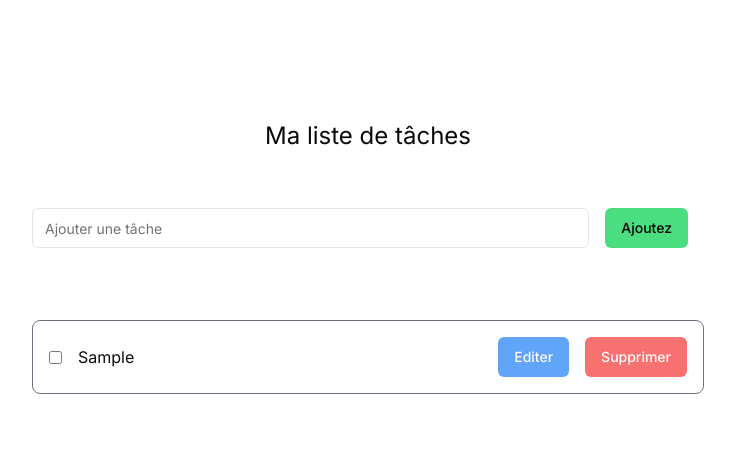
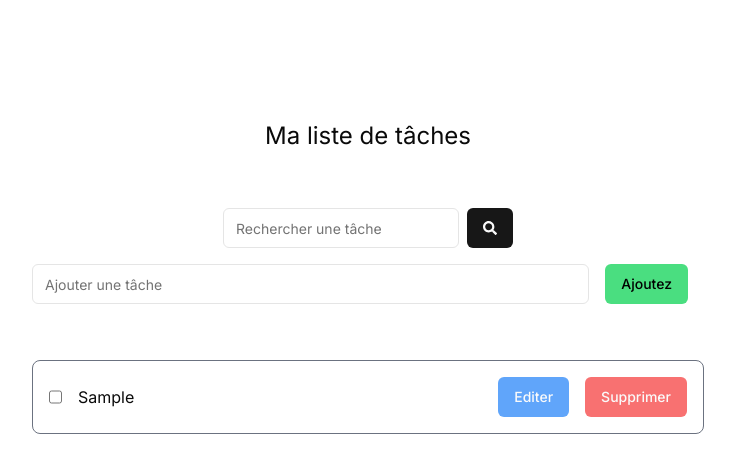
Before and after one commit to CedraCN04/todolist, a Next.js app: page / in a window 1280 px wide. Both pictures are taken after typing "Sample" into the empty fields and a click on the button "Ajoutez". Shown: the top 472 px of the page, without its empty margins (272-1007 px from the left). Built offline with nearby package versions, Linux system fonts and the light colour scheme.

Commit message:
Correction des bugs fonction edition

```diff
--- a/app/layout.tsx
+++ b/app/layout.tsx
@@ -5,8 +5,8 @@ import "./globals.css";
 const inter = Inter({ subsets: ["latin"] });
 
 export const metadata: Metadata = {
-  title: "Create Next App",
-  description: "Generated by create next app",
+  title: "Todo-list Guillaume",
+  description: "This is a training",
 };
 
 export default function RootLayout({
--- a/app/page.tsx
+++ b/app/page.tsx
@@ -2,7 +2,9 @@
 
 import { Button } from "@/components/ui/button";
 import { Input } from "@/components/ui/input";
+import { cn } from "@/lib/utils";
 import { useState } from "react";
+import { FaSearch } from "react-icons/fa";
 import { v4 as uuidv4 } from "uuid";
 
 type Task = {
@@ -12,12 +14,18 @@ type Task = {
   done: boolean;
 };
 
+// rechercher par le nom
+// créer un input pour rechercher le nom
+// créer une fonction qui va récupérer les informations entrées dans l'input
+// déclenche la recherche en cliquant sur un bouton.
+
+// afficher les todos suivant des critères =>  tout | complété | non completé
+
 export default function Home() {
   const [title, setTitle] = useState("");
-  const [currentTaskId, setCurrentTaskId] = useState("");
+  const [currentTaskId, setCurrentTaskId] = useState<string | null>(null);
   const [tasks, setTasks] = useState<Task[]>([]);
-  const [openEditTask, setIsOpenEditTask] = useState(false);
-  const [isDone, setIsDone] = useState(false);
+  const [editTitle, setEditTitle] = useState("");
 
   const removeTask = (id: string) => {
     const newTasks = tasks.filter((task) => task.id !== id);
@@ -25,20 +33,20 @@ export default function Home() {
   };
 
   const editTask = (id: string) => {
-    setIsOpenEditTask(true);
     setCurrentTaskId(id);
+    const newTask = tasks.find((task) => task.id === id);
+    setEditTitle(newTask?.title ?? "");
   };
 
-  const editTaskTitle = (id: string, newTitle: string) => {
+  const editTaskTitle = () => {
     const newTasks = tasks.map((task) => {
       if (task.id === currentTaskId) {
-        return { ...task, title: newTitle };
+        return { ...task, title: editTitle };
       }
       return task;
     });
     setTasks(newTasks);
-    setIsOpenEditTask(false);
-    setTitle("");
+    setCurrentTaskId(null);
   };
 
   const addTask = (e: React.FormEvent) => {
@@ -65,6 +73,12 @@ export default function Home() {
   return (
     <main className="flex min-h-screen flex-col items-center gap-4 p-20">
       <h1 className="text-2xl my-10">Ma liste de tâches</h1>
+      <div className="flex flex-row items-center gap-2">
+        <Input placeholder="Rechercher une tâche" />
+        <Button>
+          <FaSearch />
+        </Button>
+      </div>
       <form
         className="flex flex-row items-center justify-around w-3/5"
         onSubmit={addTask}
@@ -78,26 +92,28 @@ export default function Home() {
           Ajoutez
         </Button>
       </form>
-      <ul className="w-3/5 my-10 flex flex-col justify-between items-center">
+      <ul className="w-3/5 my-10 flex flex-col items-center gap-4">
         {tasks.map((task) => (
           <li
             key={task.id}
-            className={`text-base border flex flex-row justify-between items-center border-gray-500 rounded-lg p-4 my-4 w-full ${
+            className={cn(
+              "text-base border flex flex-col items-center border-gray-500 rounded-lg p-4 w-full",
               task.done ? "line-through" : ""
-            }`}
+            )}
           >
-            <div className="flex flex-row items-center justify-between">
+            <div className="w-full flex flex-row items-center justify-between">
+              <div className="flex flex-row justify-between">
                 <input
                   type="checkbox"
                   checked={task.done}
                   onChange={() => toggleTaskDone(task.id)}
-                className="mr-4"
+                  className="mr-4 cursor-pointer"
                 />
                 {task.title}
               </div>
-            <div className="flex-flex-row justify-between items-center">
+              <div className="flex flex-row justify-between gap-4">
                 <Button
-                className="bg-blue-400 hover:bg-blue-500 mx-4"
+                  className="bg-blue-400 hover:bg-blue-500"
                   onClick={() => editTask(task.id)}
                 >
                   Editer
@@ -109,23 +125,30 @@ export default function Home() {
                   Supprimer
                 </Button>
               </div>
-          </li>
-        ))}
-        {openEditTask && (
+            </div>
+            {task.id === currentTaskId && (
               <div className="flex flex-row items-center justify-around w-3/5">
                 <Input
                   placeholder="Modifier la tâche"
-              value={title}
-              onChange={(e) => setTitle(e.target.value)}
+                  value={editTitle}
+                  onChange={(e) => setEditTitle(e.target.value)}
                 />
                 <Button
-              onClick={() => editTaskTitle(tasks[0].id, title)}
+                  onClick={() => editTaskTitle()}
                   className="mx-4 bg-green-400 hover:bg-green-500 text-black"
                 >
                   Modifier
                 </Button>
+                <Button
+                  onClick={() => setCurrentTaskId(null)}
+                  className="mx-4 bg-red-400 hover:bg-red-500 text-black"
+                >
+                  Annuler
+                </Button>
               </div>
             )}
+          </li>
+        ))}
       </ul>
     </main>
   );
--- a/package.json
+++ b/package.json
@@ -19,6 +19,7 @@
     "next": "14.1.0",
     "react": "^18",
     "react-dom": "^18",
+    "react-icons": "^5.0.1",
     "tailwind-merge": "^2.2.1",
     "tailwindcss-animate": "^1.0.7",
     "uuid": "^9.0.1"
```
Also changed, not shown: components/ui/checkbox.tsx (+8 -8 lines), 1 other file (tests, documents, lock files or other folders). Lines whose indentation alone changed are shown as unchanged.
